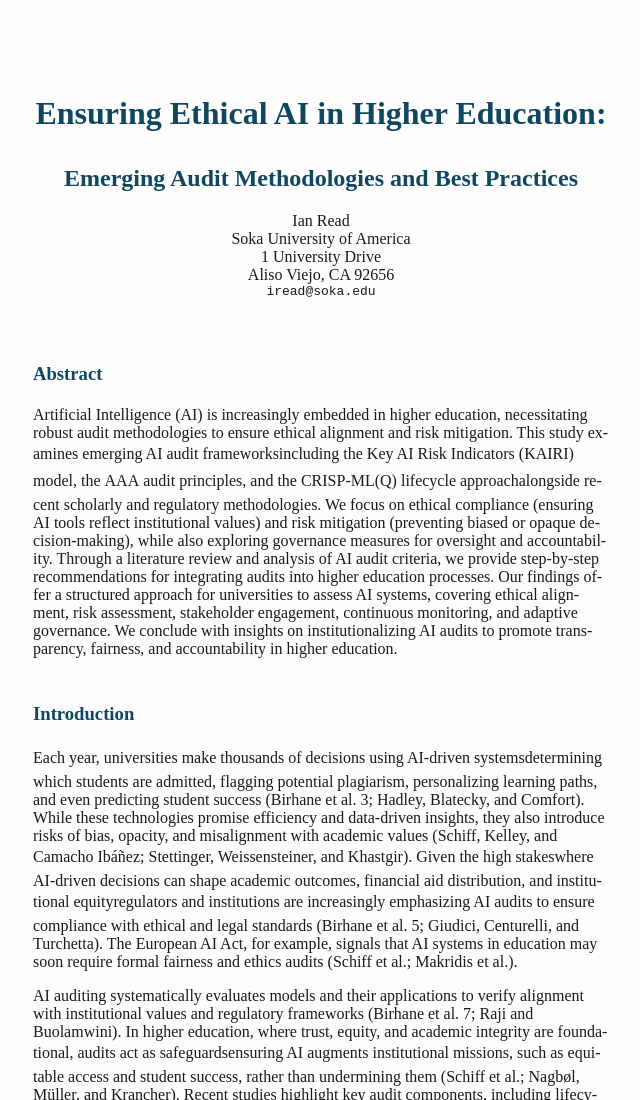
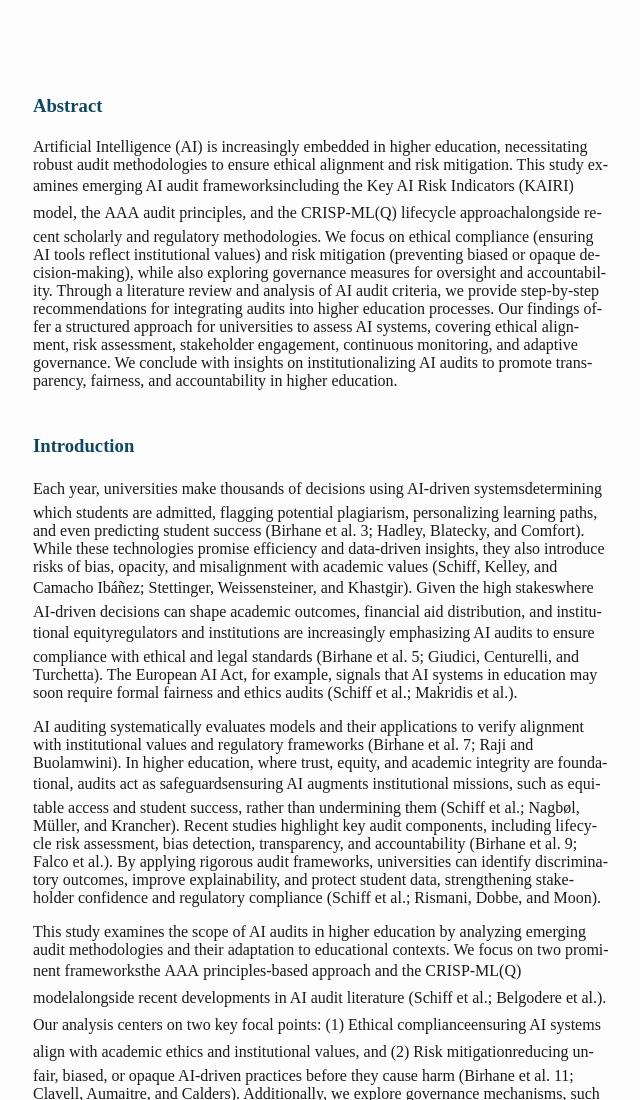
Before and after one commit to writeian/AI_Audits_Higher_Ed, a plain HTML site: page index.html in a window 1280 px wide. Shown: the top 1100 px of the page, without its empty margins (319-959 px from the left). Drawn offline with Linux system fonts and the light colour scheme.

Commit message:
Update index.html
header changes

```diff
--- a/index.html
+++ b/index.html
@@ -70,17 +70,6 @@ xmlns="http://www.w3.org/TR/REC-html40">
 
 <body lang=EN-US link="#467886" vlink="#96607D" style='tab-interval:.5in;
 word-wrap:break-word'>
-
-<header id="title-block-header">
-    <h1 class="title">Ensuring Ethical AI in Higher Education:</h1>
-    <h2 class="title">Emerging Audit Methodologies and Best Practices</h2>
-
-    <p class="author">Ian Read<br/>
-    Soka University of America<br/>
-    1 University Drive<br/>
-    Aliso Viejo, CA 92656<br/>
-    <code>iread@soka.edu</code><br/></p>
-</header>
 
 <div class=WordSection1>
 
```
